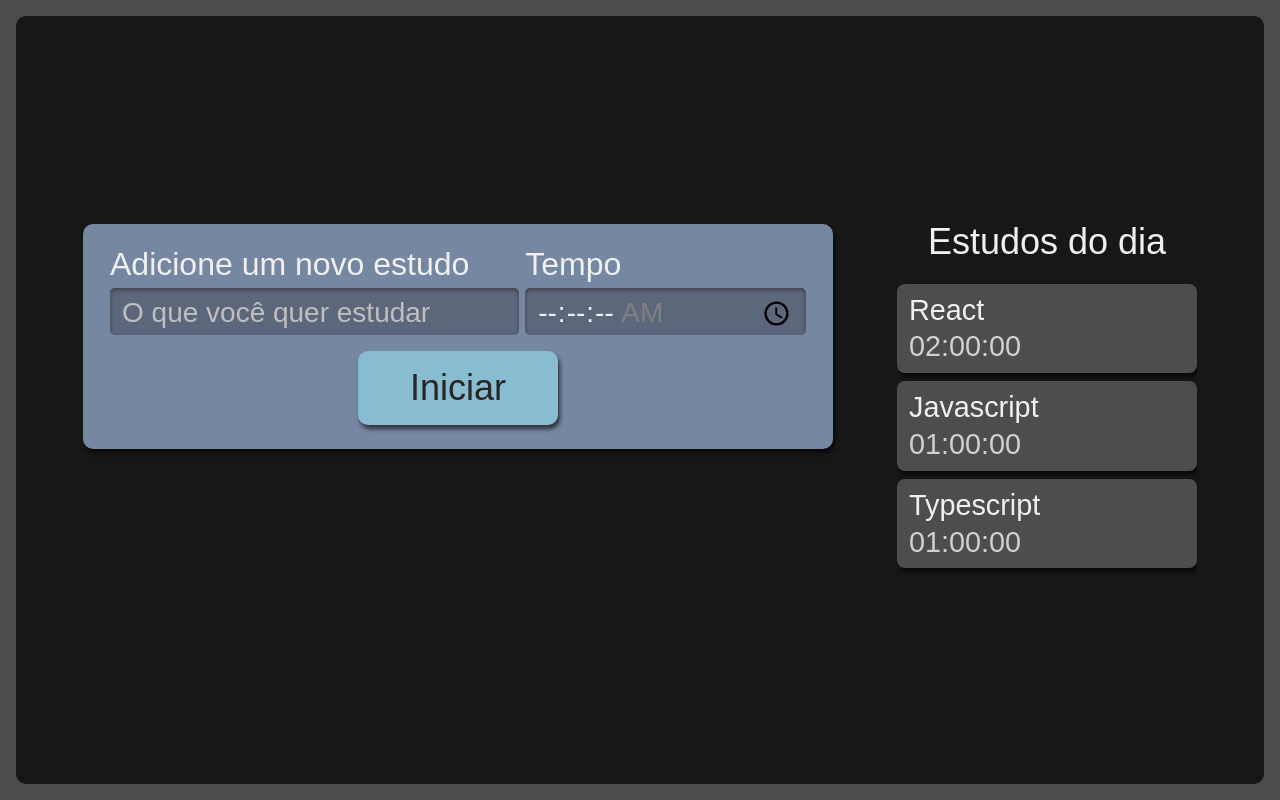
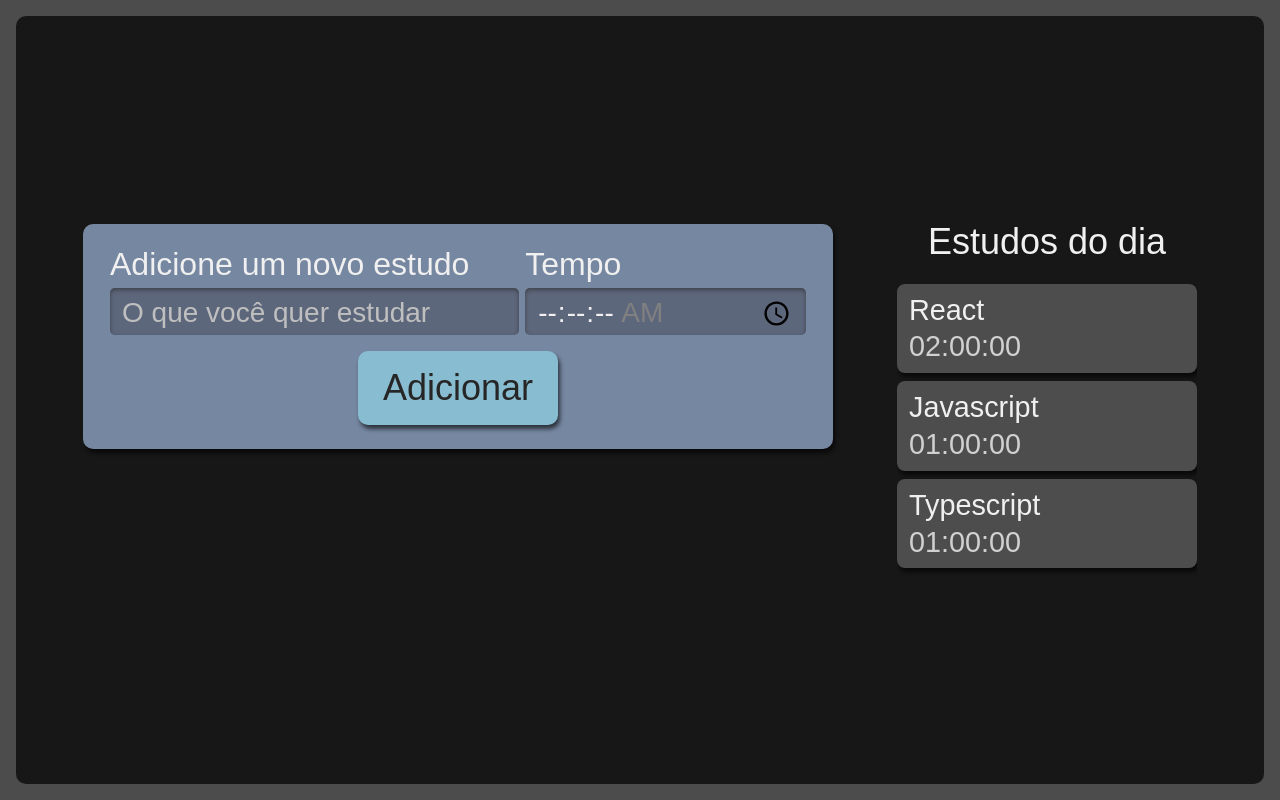
Before and after one commit to saulomagalhaes/alura-studies, a React (Create React App) app: page / in a window 1280 px wide. Built offline with nearby package versions, Linux system fonts and the light colour scheme.

Commit message:
feat: :sparkles: cria o componente item para a lista

```diff
--- a/src/components/Button/index.tsx
+++ b/src/components/Button/index.tsx
@@ -1,9 +1,11 @@
 import React from "react";
 import style from "./Button.module.scss";
 
-class Button extends React.Component {
+class Button extends React.Component<{
+  children: React.ReactNode;
+}> {
   render() {
-    return <button className={style.botao}>Iniciar</button>;
+    return <button className={style.botao}>{this.props.children}</button>;
   }
 }
 
--- a/src/components/Form/index.tsx
+++ b/src/components/Form/index.tsx
@@ -27,7 +27,7 @@ class Form extends React.Component {
             required
           />
         </div>
-        <Button />
+        <Button> Adicionar </Button>
       </form>
     );
   }
--- /dev/null
+++ b/src/components/List/Item/index.tsx
@@ -0,0 +1,10 @@
+import style from "../List.module.scss";
+
+export default function Item({ title, time }: { title: string; time: string }) {
+  return (
+    <li className={style.item}>
+      <h3>{title}</h3>
+      <span>{time}</span>
+    </li>
+  );
+}
--- a/src/components/List/index.tsx
+++ b/src/components/List/index.tsx
@@ -1,3 +1,4 @@
+import Item from "./Item";
 import style from "./List.module.scss";
 
 function List() {
@@ -23,10 +24,7 @@ function List() {
       <h2>Estudos do dia</h2>
       <ul>
         {tarefas.map((tarefa) => (
-          <li key={tarefa.id} className={style.item}>
-            <h3>{tarefa.title}</h3>
-            <span>{tarefa.time}</span>
-          </li>
+          <Item key={tarefa.id} title={tarefa.title} time={tarefa.time} />
         ))}
       </ul>
     </aside>
```
Also changed, not shown: src/components/List/Item/Item.module.scss (added).
